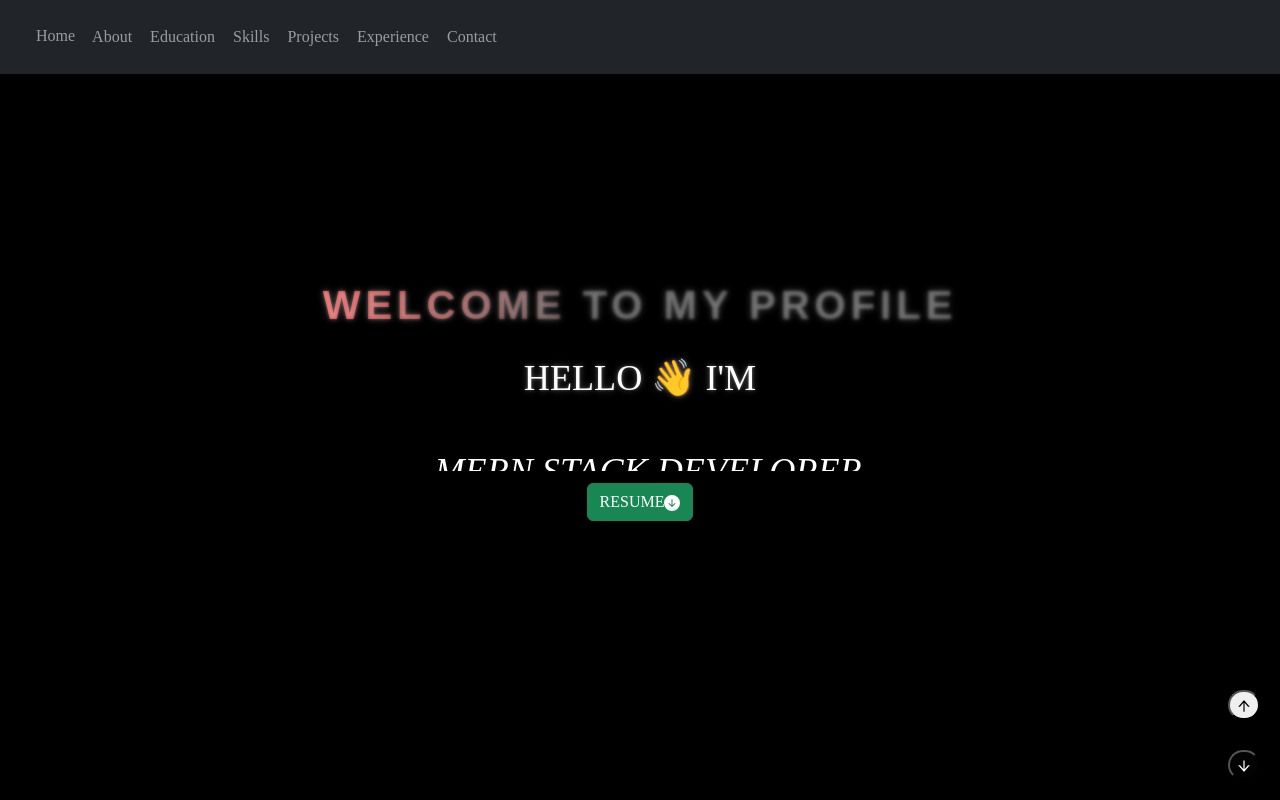
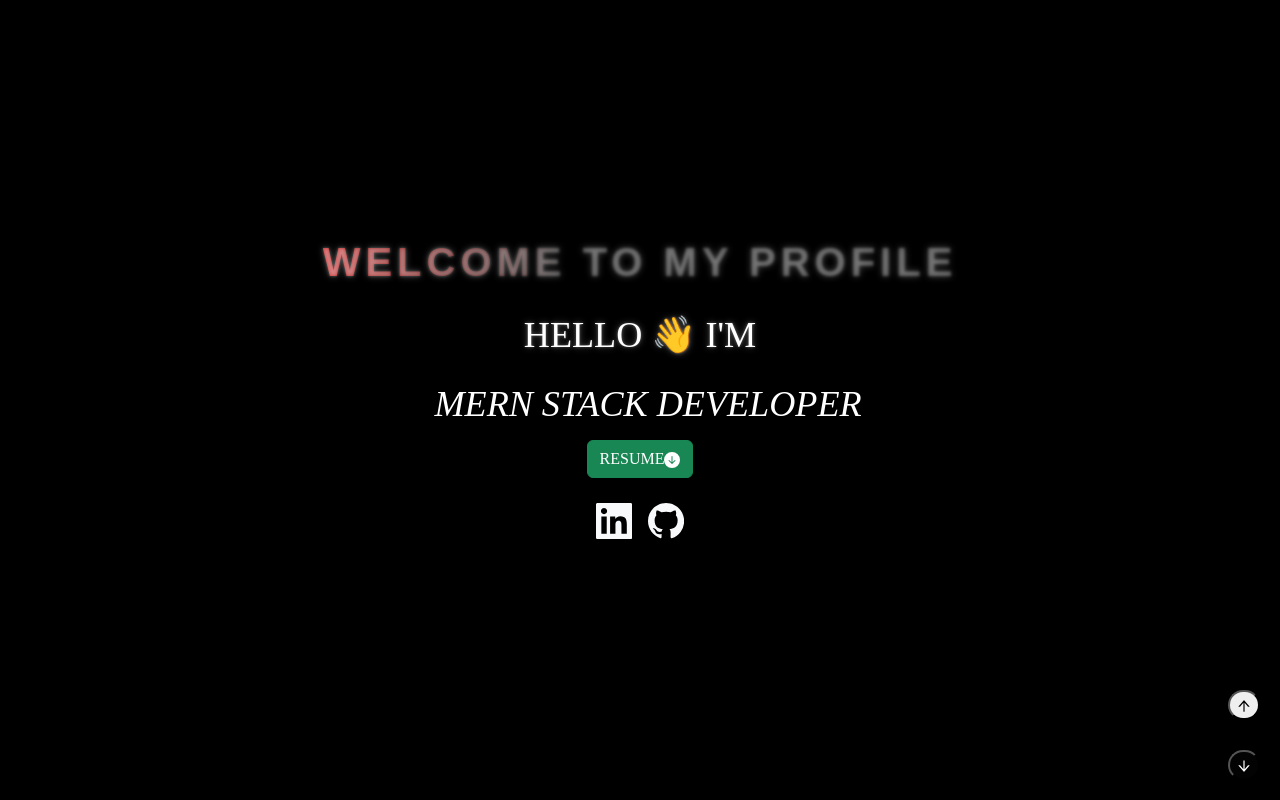
Before and after one commit to rajkumarraghunathan/Potfolio, a React (Create React App) app: page / in a window 1280 px wide. Shown: the top 800 px of the page. Built offline with nearby package versions, Linux system fonts and the light colour scheme.

Commit message:
first commit

```diff
--- a/src/App.css
+++ b/src/App.css
@@ -63,7 +63,7 @@
 }
 
 p {
-  text-shadow: 0 0 7px rgba(255, 255, 255, .3), 0 0 3px rgba(255, 255, 255, .3);
+  text-shadow: 0 0 7px rgba(255, 255, 255, 0.3), 0 0 3px rgba(255, 255, 255, 0.3);
 }
 
 .container1 {
--- a/src/App.js
+++ b/src/App.js
@@ -1,6 +1,6 @@
 import './App.css';
-import { Routes, Route } from 'react-router-dom'
-import Header from './Components/Header';
+// import { Routes, Route } from 'react-router-dom'
+// import Header from './Components/Header';
 import Home from './Components/Home';
 import About from './Components/About';
 import Skills from './Components/Skills';
@@ -15,7 +15,7 @@
 function App() {
   return (
     <div className="App">
-      <Header />
+      {/* <Header /> */}
       <Home />
       <About />
       <div className=' container divider'></div>
@@ -27,7 +27,7 @@
       <div className=' container divider'></div>
       <Projects />
       <div className=' container divider'></div>
-      <Contacts />
+      {/* <Contacts /> */}
       <ScrollButton />
 
     </div>
--- /dev/null
+++ b/src/Components/Api.js
@@ -0,0 +1,4 @@
+const API_URL = "http://localhost:4000";
+
+
+export default API_URL;
--- a/src/Components/Contacts.js
+++ b/src/Components/Contacts.js
@@ -1,19 +1,24 @@
-import React, { useState, useEffect } from 'react';
+import React, { useState } from 'react';
 import { GrLinkedin } from 'react-icons/gr';
 import { BsGithub } from 'react-icons/bs';
+import axios from 'axios';
+import API_URL from './Api';
 
 const Contacts = () => {
 
 
-    const [getEmail, setGetEmail] = useState('')
-    const [getText, setGetText] = useState('')
+    const [email, setEmail] = useState('')
+    const [message, setMessage] = useState('')
 
     const handleForm = (event) => {
         event.preventDefault();
         try {
-
+            axios.post(`${API_URL}/send-email`, {
+                email: email,
+                message: message
+            }).then(data => console.log(data))
         } catch (error) {
-
+            console.error(error);
         }
     }
 
@@ -22,12 +27,12 @@
             <h1 className='text-light'>Contact me</h1>
             <div className='d-flex justify-content-center'>
                 <p className='p-2'>
-                    <a className='bg-light border rounded-circle p-1 border-5' href='https://www.linkedin.com/in/rajkumar-r-0755b2184/' target='_blank'>
+                    <a className='bg-light border rounded-circle p-1 border-5' href='https://www.linkedin.com/in/rajkumar-r-0755b2184/' rel="noreferrer" target='_blank'>
                         <GrLinkedin />
                     </a>
                 </p>
                 <p className='p-2'>
-                    <a className='bg-light border rounded-circle p-1 border-5' href='https://github.com/rajkumarraghunathan' target='_blank'>
+                    <a className='bg-light border rounded-circle p-1 border-5' href='https://github.com/rajkumarraghunathan' rel="noreferrer" target='_blank'>
                         <BsGithub />
                     </a>
                 </p>
@@ -35,12 +40,12 @@
             <form onSubmit={handleForm}>
                 <div className='container pt-5'>
                     <div class="mb-3">
-                        <label for="exampleFormControlInput1" class="form-label text-light">Email address</label>
-                        <input type="email" class="form-control" id="exampleFormControlInput1" placeholder="Enter Your Email" value={getEmail} onChange={e => setGetEmail(e.target.value)} required />
+                        <label htmlFor="exampleFormControlInput1" class="form-label text-light">Email address</label>
+                        <input type="email" class="form-control" id="exampleFormControlInput1" placeholder="Enter Your Email" value={email} onChange={e => setEmail(e.target.value)} required />
                     </div>
                     <div class="mb-3">
-                        <label for="exampleFormControlTextarea1" class="form-label text-light">Message</label>
-                        <textarea class="form-control" id="exampleFormControlTextarea1" rows="3" value={getText} onChange={e => setGetText(e.target.value)} required></textarea>
+                        <label htmlFor="exampleFormControlTextarea1" class="form-label text-light">Message</label>
+                        <textarea class="form-control" id="exampleFormControlTextarea1" rows="3" value={message} onChange={e => setMessage(e.target.value)} required></textarea>
                     </div>
                     <div>
                         <button className='btn btn-success' >Send me a mail</button>
--- a/src/Components/Home.js
+++ b/src/Components/Home.js
@@ -1,5 +1,7 @@
 import React from 'react'
 import { BsArrowDownCircleFill } from 'react-icons/bs';
+import { GrLinkedin } from 'react-icons/gr';
+import { BsGithub } from 'react-icons/bs';
 import pdf from '../PDF/Rajkumar_Resume.pdf'
 
 const Home = () => {
@@ -15,6 +17,18 @@
                         <div className="third"><div>Full Stack web developer</div></div>
                     </section>
                     <div className='text-light'><a className='btn btn-success' href={pdf} target='_blank' download={pdf}>Resume<BsArrowDownCircleFill /></a></div>
+                    <div className='d-flex justify-content-center'>
+                        <p className='p-2'>
+                            <a className='text-light' href='https://www.linkedin.com/in/rajkumar-r-0755b2184/' rel="noreferrer" target='_blank' data-bs-toggle="tooltip" data-bs-placement="bottom" data-bs-title="Tooltip on left">
+                                <GrLinkedin className="text-light " />
+                            </a>
+                        </p>
+                        <p className='p-2'>
+                            <a className='' href='https://github.com/rajkumarraghunathan' rel="noreferrer" target='_blank'>
+                                <BsGithub className="text-light " />
+                            </a>
+                        </p>
+                    </div>
                 </div>
             </main>
 
```
